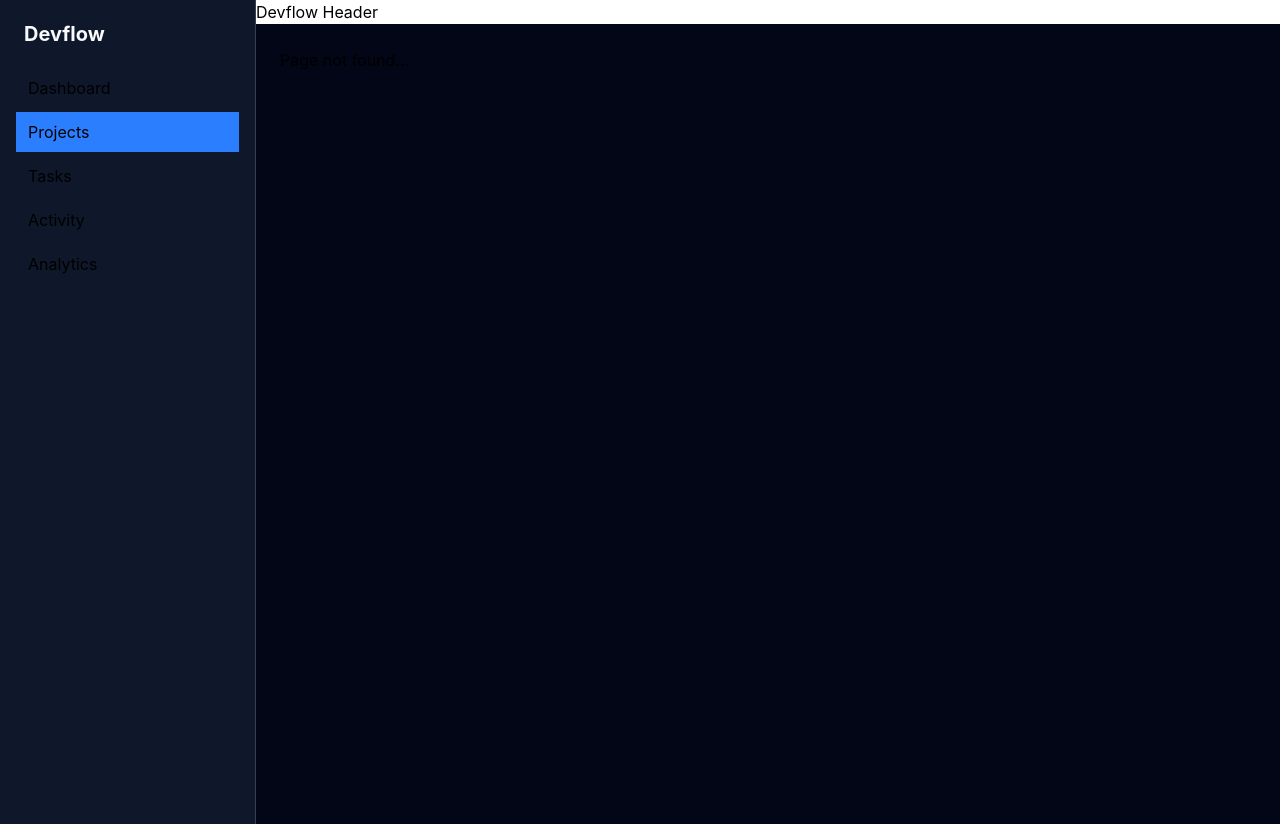
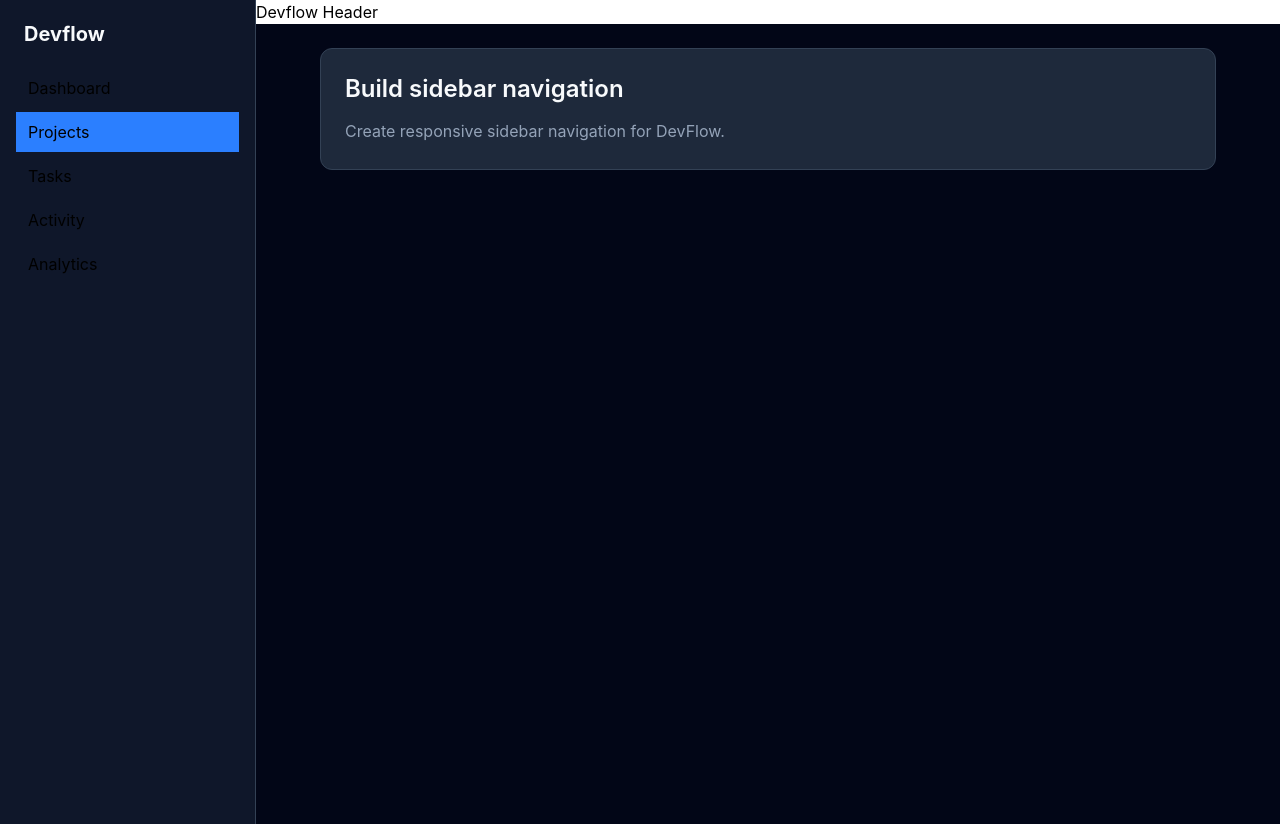
Before and after one commit to krishna-hingu/devflow, a React (Vite) app: page /projects/1/tasks/101 in a window 1280 px wide. Before the commit this address had no page. Built offline with nearby package versions, Linux system fonts and the light colour scheme.

Commit message:
feat: add taskDetails routes

```diff
--- a/src/App.jsx
+++ b/src/App.jsx
@@ -7,6 +7,7 @@ import Projects from "./pages/Projects";
 import Tasks from "./pages/Tasks";
 import NotFound from "./pages/NotFound";
 import ProjectDetails from "./pages/ProjectDetails";
+import TaskDetails from "./pages/TaskDetails";
 function App() {
   return (
     <Routes>
@@ -17,6 +18,7 @@ function App() {
         <Route path="dashboard" element={<Dashboard />} />
         <Route path="projects" element={<Projects />} />
         <Route path="projects/:projectId" element={<ProjectDetails />} />
+        <Route path="projects/:projectId/tasks/:taskId" element={<TaskDetails />} />
         <Route path="tasks" element={<Tasks />} />
         <Route path="*" element={<NotFound />} />
       </Route>
--- a/src/components/projects/ProjectTasks.jsx
+++ b/src/components/projects/ProjectTasks.jsx
@@ -1,4 +1,5 @@
-function ProjectTasks({ tasks }) {
+import { Link } from "react-router-dom";
+function ProjectTasks({ tasks, projectId }) {
   return (
     <section className="rounded-xl border border-devflow-border bg-devflow-card p-6">
       <div className="mb-5 flex items-center justify-between">
@@ -16,7 +17,8 @@ function ProjectTasks({ tasks }) {
       </div>
       <div>
         {tasks.map((task) => (
-          <div
+          <Link
+            to={`/projects/${projectId}/tasks/${task.id}`}
             key={task.id}
             className="flex items-start justify-between gap-6 border-b border-devflow-border py-4"
           >
@@ -39,9 +41,11 @@ function ProjectTasks({ tasks }) {
               >
                 {task.priority}
               </span>
-              <span className="text-xs text-devflow-text-muted">Due {task.dueDate}</span>
+              <span className="text-xs text-devflow-text-muted">
+                Due {task.dueDate}
+              </span>
             </div>
-          </div>
+          </Link>
         ))}
       </div>
     </section>
--- a/src/pages/ProjectDetails.jsx
+++ b/src/pages/ProjectDetails.jsx
@@ -12,12 +12,12 @@ function ProjectDetails() {
   if (!project) {
     return <h1>Project Not Found</h1>;
   }
-  const projectTasks = tasks.filter((task) => task.projectId === project.id)
+  const projectTasks = tasks.filter((task) => task.projectId === project.id);
   return (
     <>
-        <ProjectHeader project={project}/>
-        <ProjectProgress project={project} />
-        <ProjectTasks tasks={projectTasks} />
+      <ProjectHeader project={project} />
+      <ProjectProgress project={project} />
+      <ProjectTasks tasks={projectTasks} projectId={projectId} />
     </>
   );
 }
--- /dev/null
+++ b/src/pages/TaskDetails.jsx
@@ -0,0 +1,26 @@
+import { useParams } from "react-router-dom";
+import tasks from "../data/tasks";
+
+function TaskDetails() {
+  const { projectId, taskId } = useParams();
+  const task = tasks.find(
+    (task) =>
+      task.id === Number(taskId) && task.projectId === Number(projectId),
+  );
+  if (!task) {
+    return <h1>No Task Found</h1>;
+  }
+  return (
+    <main className="mx-auto max-w-4xl">
+      <section className="rounded-xl border border-devflow-border bg-devflow-card p-6">
+        <h1 className="text-2xl font-semibold text-devflow-text">
+          {task.title}
+        </h1>
+        <p className=" mt-3 max-w-2xl text-base leading-7 text-devflow-text-muted">
+          {task.description}
+        </p>
+      </section>
+    </main>
+  );
+}
+export default TaskDetails;
```
